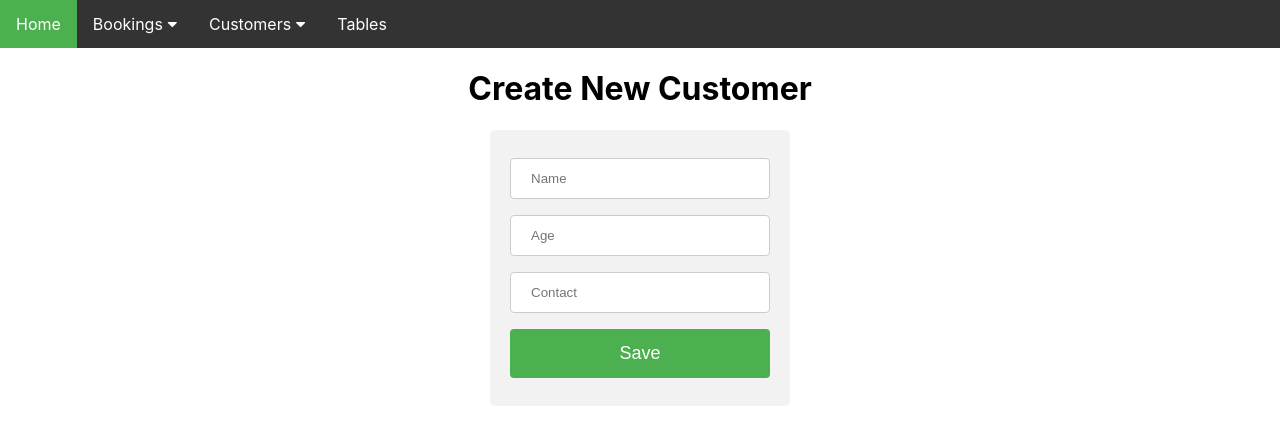
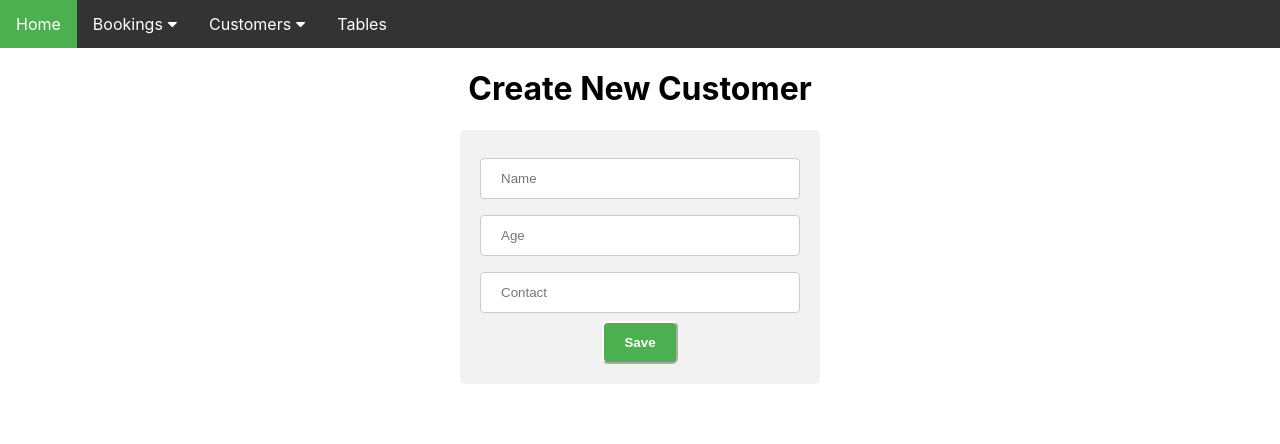
Before and after one commit to YYChen01988/Restaurant_Booking_System_Fullstack, a React (Create React App) app in the folder restaurantfrontend/: page /customers/new in a window 1280 px wide. Shown: the top 444 px of the page. Built offline with nearby package versions, Linux system fonts and the light colour scheme; no server answers.

Commit message:
Formatting

```diff
--- a/restaurantfrontend/public/css/style.css
+++ b/restaurantfrontend/public/css/style.css
@@ -2,8 +2,8 @@ body {
   margin: 0;
   padding: 0;
   font-family: -apple-system, BlinkMacSystemFont, "Segoe UI", "Roboto", "Oxygen",
-    "Ubuntu", "Cantarell", "Fira Sans", "Droid Sans", "Helvetica Neue",
-    sans-serif;
+  "Ubuntu", "Cantarell", "Fira Sans", "Droid Sans", "Helvetica Neue",
+  sans-serif;
   -webkit-font-smoothing: antialiased;
   -moz-osx-font-smoothing: grayscale;
 }
@@ -129,7 +129,7 @@ th {
 
 .form-container {
   margin: auto;
-  width: 300px;
+  width: 360px;
   text-align: center;
   border-radius: 5px;
   background-color: #f2f2f2;
@@ -158,20 +158,33 @@ input[type=submit]:hover {
   background-color: #45a049;
 }
 
-.button, input[type=submit], input[type=reset] {
-  width: 100%;
+.button, input[type=submit] {
   background-color: #4CAF50;
   color: white;
-  padding: 14px 20px;
-  margin: 8px 0;
-  border: none;
-  border-radius: 4px;
+  padding: 12px 20px;
+  border-color: white;
+  border-radius: 6px;
   cursor: pointer;
-  font-size: 18px;
+  font-weight: bold;
 }
 
 input:focus::-webkit-input-placeholder {
   color: #4CAF50;
+}
+
+.row {
+  display: flex;
+  align-items: center;
+}
+
+.col-30 {
+  float: left;
+  width: 30%;
+}
+
+.col-70 {
+  float: left;
+  width: 70%;
 }
 
 /* DATE */
@@ -181,5 +194,5 @@ input:focus::-webkit-input-placeholder {
 }
 
 input#datepicker {
-    width: 200px;
+  width: 200px;
 }
--- a/restaurantfrontend/src/components/customers/Customer.js
+++ b/restaurantfrontend/src/components/customers/Customer.js
@@ -6,12 +6,12 @@ const Customer = (props) => {
     numberOfVisits = Object.keys(props.customer.bookings).length
   };
 
-  const url = "/customers/" + props.customer.id
+  // const url = "/customers/" + props.customer.id
   const editUrl = "/customers/" + props.customer.id + "/edit"
 
   return (
     <tr>
-      <td><a href={url}>{props.customer.name}</a></td>
+      <td><a href={editUrl}>{props.customer.name}</a></td>
       <td>{props.customer.age}</td>
       <td>{props.customer.contact}</td>
       <td>{numberOfVisits}</td>
--- a/restaurantfrontend/src/containers/bookings/BookingFormContainer.js
+++ b/restaurantfrontend/src/containers/bookings/BookingFormContainer.js
@@ -92,7 +92,7 @@ class BookingFormContainer extends Component {
       <React.Fragment>
         <h1>Create New Booking</h1>
         <div className="form-container">
-          <form className="form" onSubmit={this.handleSubmit}>
+          <form onSubmit={this.handleSubmit}>
             <DatePicker
               className="datepicker"
               id="datepicker"
@@ -115,7 +115,7 @@ class BookingFormContainer extends Component {
               <option value="" disabled selected required>Select Table Number</option>
               {tableOptions}
             </select>
-            <button type="submit" className="button">Save</button>
+            <input type="submit" value="Save" className="button"/>
           </form>
         </div>
       </React.Fragment>
--- a/restaurantfrontend/src/containers/bookings/EditBookingFormContainer.js
+++ b/restaurantfrontend/src/containers/bookings/EditBookingFormContainer.js
@@ -63,19 +63,22 @@ class EditBookingFormContainer extends Component {
     if (!this.state.bookings) return null;
 
     return(
+      <React.Fragment>
+        <h1>Edit Booking</h1>
         <div className="form-container">
           <p>Original booking: {moment(this.state.bookings.startTime).format('DD-MM-YY HH:mm')}</p>
           <form onSubmit={this.handleSubmit}>
             <p>Booking Customer: {this.state.bookings.customer.name} </p>
             <p>Table Number: {this.state.bookings.table.tableNumber}</p>
             <p>Table Capacity: {this.state.bookings.table.capacity}</p>
-          <p>Change Booking Date </p>
+            <br/>
+            <h3>Change Booking Date </h3>
             <DatePicker
               className="date-picker"
               id="datepicker"
               value={moment(this.state.bookings.startTime).format('DD-MM-YY HH:mm')}
               selected={this.state.startDate}
-            onChange={this.handleDate}
+              onChange={this.handleChange}
               showTimeSelect
               minTime={moment().hours(12).minutes(0)}
               maxTime={moment().hours(22).minutes(30)}
@@ -84,10 +87,11 @@ class EditBookingFormContainer extends Component {
               dateFormat="LLL"
               timeCaption="time"
             />
-          <button className="button" type="submit">Save Changes</button>
-          <button className="button" onClick={this.handleDelete}>Delete Booking</button>
+            <input type="submit" value="Save"/>
+            <input type="submit" value="Delete" onClick={this.handleDelete}/>
           </form>
         </div>
+      </React.Fragment>
     )
   }
 
--- a/restaurantfrontend/src/containers/customers/CustomerFormContainer.js
+++ b/restaurantfrontend/src/containers/customers/CustomerFormContainer.js
@@ -35,11 +35,11 @@ class CustomerFormContainer extends Component {
       <React.Fragment>
         <h1>Create New Customer</h1>
         <div className="form-container">
-          <form className="form" onSubmit={this.handleSubmit}>
+          <form onSubmit={this.handleSubmit}>
             <input type="text" placeholder="Name" name="name" required/>
             <input type="number" placeholder="Age" name="age" min="15"/>
             <input type="text" placeholder="Contact" name="contact" required/>
-            <button type="submit" className="button">Save</button>
+            <input type="submit" value="Save" className="button"/>
           </form>
         </div>
       </React.Fragment>
--- a/restaurantfrontend/src/containers/customers/EditCustomerFormContainer.js
+++ b/restaurantfrontend/src/containers/customers/EditCustomerFormContainer.js
@@ -47,14 +47,37 @@ class EditCustomerFormContainer extends Component {
       <React.Fragment>
         <h1>Edit Customer</h1>
         <div className="form-container">
-          <form className="form" onSubmit={this.handleSubmit}>
-            <input type="text" placeholder="Name" name="name"
-              value={this.state.customers.name} onChange={this.handleChange} required/>
-            <input type="number" placeholder="Age" name="age"
-              value={this.state.customers.age} onChange={this.handleChange} min="15"/>
-            <input type="text" placeholder="Contact" name="contact"
-              value={this.state.customers.contact} onChange={this.handleChange} required/>
-            <button type="submit" className="button">Save</button>
+          <form onSubmit={this.handleSubmit}>
+
+            <div className="row">
+              <div className="col-30">
+                <label htmlFor="name">Name: </label>
+              </div>
+              <div className="col-70">
+                <input type="text" name="name" defaultValue={this.state.customers.name} onChange={this.handleChange} required/>
+              </div>
+            </div>
+
+            <div className="row">
+              <div className="col-30">
+                <label htmlFor="age">Age: </label>
+              </div>
+              <div className="col-70">
+                <input type="number" name="age" defaultValue={this.state.customers.age} onChange={this.handleChange} min="15"/>
+              </div>
+            </div>
+
+            <div className="row">
+              <div className="col-30">
+                <label htmlFor="contact">Contact: </label>
+              </div>
+              <div className="col-70">
+                <input type="text" name="contact" defaultValue={this.state.customers.contact} onChange={this.handleChange} required/>
+              </div>
+            </div>
+
+            <input type="submit" value="Submit" className="button"/>
+
           </form>
         </div>
       </React.Fragment>
```
Lines whose indentation alone changed are shown as unchanged.
